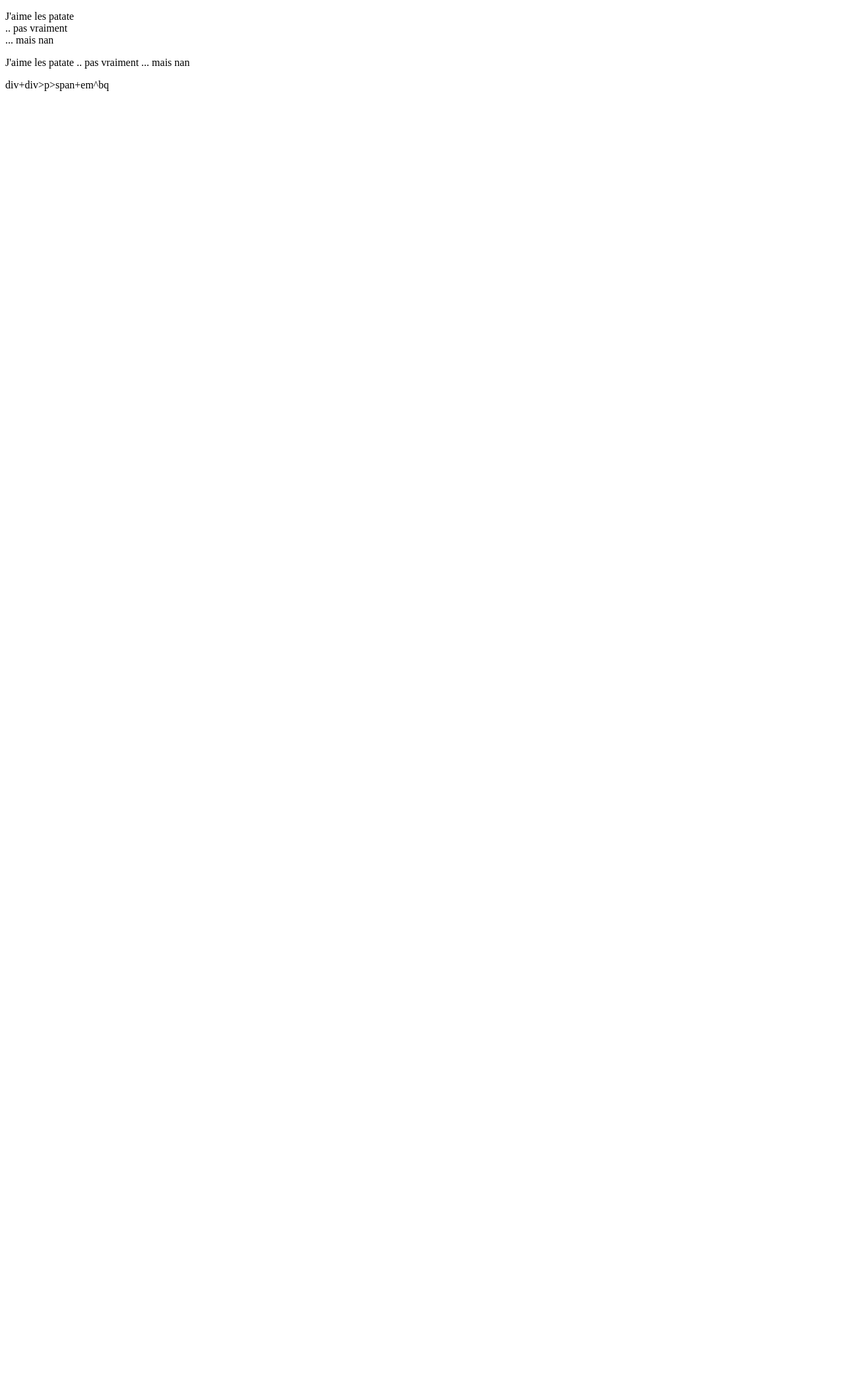
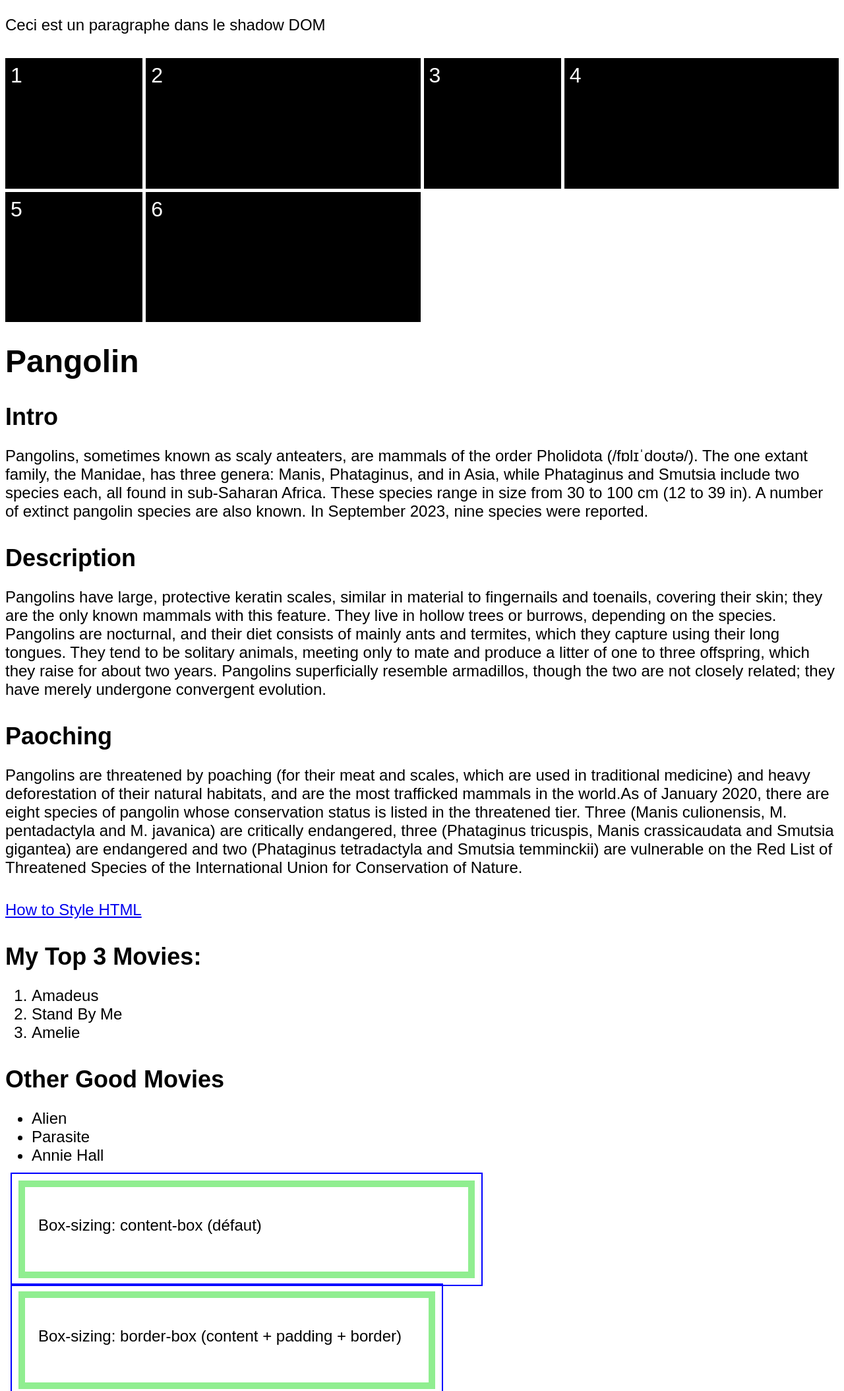
Before and after one commit to Lumar-ux/Becode, a plain HTML site: page index.html in a window 1280 px wide. Shown: the top 2108 px of the page at 66% size. Before the commit the page ends 800 px from the top, so only its background shows below. Drawn offline with Linux system fonts and the light colour scheme; a web font is replaced by a local one.

Commit message:
Becode03

```diff
--- /dev/null
+++ b/css/style.css
@@ -0,0 +1,61 @@
+/* *{
+    margin:0;
+    padding:0;
+    box-sizing:border-box;
+} */
+body{
+    font-family: "Anybody", sans-serif;
+    font-size: 1.5rem;
+    min-height: 200vh;
+}
+p, h1{
+    margin-bottom: 36px;
+}
+h2{
+    margin-bottom: 10px;
+}
+.list{
+    margin-top: 36px;
+}
+
+
+.box1{
+    padding: 20px;
+    margin: 20px;
+    border: 10px lightgreen solid;
+    outline: 2px solid blue;
+    outline-offset: 10px;
+    width: 50%;
+}
+.content-box{
+   box-sizing: content-box;
+}
+.border-box{
+    box-sizing: border-box;
+}
+.colums{
+    column-count: 4;
+}
+.container{
+    min-height: 400px;
+    display: grid;
+    grid-template-columns: repeat(2, 1fr 2fr);
+    grid-auto-rows: minmax(150px, auto);
+    gap:5px;
+}
+.box {
+    background-color: #000;
+    color: #fff;
+    font-size: 2rem;
+    padding: 0.5rem;
+    display: grid;
+
+}
+/* .box:first-child{
+    display: grid;
+    align-content: center;
+    justify-content: center;
+}*/
+.component_dom >> p{
+    couleur: rouge;
+}
--- a/index.html
+++ b/index.html
@@ -3,34 +3,70 @@
 <head>
     <meta charset="UTF-8">
     <meta name="viewport" content="width=device-width, initial-scale=1.0">
-    <title>My awsome website</title>
+    <title>Document</title>
+    <link rel="preconnect" href="https://fonts.googleapis.com">
+    <link rel="preconnect" href="https://fonts.gstatic.com" crossorigin>
+    <link href="https://fonts.googleapis.com/css2?family=Anybody:ital,wght@0,100..900;1,100..900&display=swap" rel="stylesheet">
+    <link rel="stylesheet" href="css/style.css">
 </head>
 <body>
-<header>
-<p>J'aime les patate
-    <br>.. pas vraiment
-    <br>... mais nan
-</p>
+    <div class="component_dom">
+        <shadow>
+            <p>Ceci est un paragraphe dans le shadow DOM</p>
+        </shadow>
+    </div>
+    <main class="container">
+        <div class="box">1</div>
+        <div class="box">2</div>
+        <div class="box">3</div>
+        <div class="box">4</div>
+        <div class="box">5</div>
+        <div class="box">6</div>
+    </main>
+    <h1 class="container1">Pangolin</h1>
+    <h2 class="container1">Intro</h2>
+    <p class="container1">Pangolins, sometimes known as scaly anteaters, are mammals of the order Pholidota
+        (/fɒlɪˈdoʊtə/). The one extant family, the Manidae, has three genera: Manis, Phataginus, and
+        in Asia, while Phataginus and Smutsia include two species each, all found in sub-Saharan Africa.
+        These species range in size from 30 to 100 cm (12 to 39 in). A number of extinct
+        pangolin species are also known. In September 2023, nine species were reported.</p>
+    <h2 class="container1">Description</h2>
+    <p class="container1">Pangolins have large, protective keratin scales, similar in material to fingernails and toenails, covering their skin; they are the only known mammals with this feature. They live in hollow trees or burrows, depending on the species. Pangolins are nocturnal, and their diet consists of mainly ants and termites, which they capture using their long tongues. They tend to be solitary animals, meeting only to mate and produce a litter of one to three offspring, which they raise for about two years. Pangolins superficially resemble armadillos, though the two are not closely related; they have merely undergone convergent evolution.</p>
+    <h2 class="container1">Paoching</h2>
+    <p class="container1">Pangolins are threatened by poaching (for their meat and scales, which are used in traditional medicine) and heavy deforestation of their natural habitats, and are the most trafficked mammals in the world.As of January 2020, there are eight species of pangolin whose conservation status is listed in the threatened tier. Three (Manis culionensis, M. pentadactyla and M. javanica) are critically endangered, three (Phataginus tricuspis, Manis crassicaudata and Smutsia gigantea) are endangered and two (Phataginus tetradactyla and Smutsia temminckii) are vulnerable on the Red List of Threatened Species of the International Union for Conservation of Nature.</p>
 
+    <!-- <a href="https://en.wikipedia.org/wiki/Wolf" target="_blank">
+        <img src="https://upload.wikimedia.org/wikipedia/commons/5/5f/Kolm%C3%A5rden_Wolf.jpg" alt="Wolf image" weight="300">
+        </a> -->
+    <a href="https://www.youtube.com/watch?v=sORF-Awir70&list=PL0Zuz27SZ-6Mx9fd9elt80G1bPcySmWit&index=7" targer="_blank" width="300">How to Style HTML</a>
+    <h2 class="list">My Top 3 Movies:</h2>
+<ol>
+    <li>Amadeus</li>
+    <li>Stand By Me</li>
+    <li>Amelie</li>
+</ol>
+<h2 class="list">Other Good Movies</h2>
+<ul>
+    <li>Alien</li>
+    <li>Parasite</li>
+    <li>Annie Hall</li>
+</ul>
+<div class="container2">
+    <div class="box1 content-box">
+    <p>Box-sizing: content-box (défaut)</p>
+    </div>
 
-<p>J'aime les patate
-    .. pas vraiment
-    ... mais nan
-</p>
-<div></div>
-<div>
-    <p>
-        <span>
+    <div class="box1 border-box">
+        <p>Box-sizing: border-box (content + padding + border)</p>
+    </div>
+</div>
 
-        </span>
-        <em>
+    <section class="colums">
+        <p>Lorem ipsum dolor, sit amet consectetur adipisicing elit. Saepe aspernatur ullam iusto reprehenderit voluptate velit qui repellendus necessitatibus, molestiae voluptatum amet corporis rerum eum in, ad quis incidunt. Unde quaerat quis ipsam recusandae veritatis. Perspiciatis veniam nam ipsum magnam adipisci nisi quas officiis maxime eveniet? Ad sapiente omnis autem quibusdam?</p>
+        <p>Lorem ipsum dolor sit amet consectetur adipisicing elit. Mollitia a non iste ipsa cumque eveniet. Aperiam placeat fugit tempore quaerat. Quia eum maxime ad suscipit doloribus officiis sed ipsum! Odit debitis eos dolorum recusandae magni ad accusamus sit ipsa porro ipsam fugit sint enim harum, adipisci earum! Rerum, ipsam voluptate?</p>
+        <p>Lorem ipsum dolor sit amet consectetur adipisicing elit. Minima magnam, facilis reprehenderit itaque quidem repudiandae aspernatur sint illum rerum rem enim quaerat laboriosam eaque ex repellat doloribus ab exercitationem omnis, obcaecati eligendi cum eveniet? Dolore sed quia porro facilis amet commodi iusto vero debitis odit soluta. Exercitationem quasi eos aspernatur.</p>
+        <p>Lorem ipsum dolor, sit amet consectetur adipisicing elit. Optio tempore ipsum dolor nulla atque quod itaque, non quibusdam, nobis mollitia iste officiis aliquam voluptates porro! Pariatur, temporibus quas hic libero possimus rem ratione nam esse perferendis molestias aliquid, quos ullam dolore aliquam. Molestiae voluptatibus facere quas esse iure enim minima.</p>
+    </section>
 
-        </em>
-    </p>
-    <blockquote></blockquote>
-</div>
-div+div>p>span+em^bq
-<a href="mailto:"></a>
-</header>
 </body>
 </html>
```
Also changed, not shown: HTML learn/about.html (added, +19 -0 lines), HTML learn/index.html (added, +78 -0 lines).
